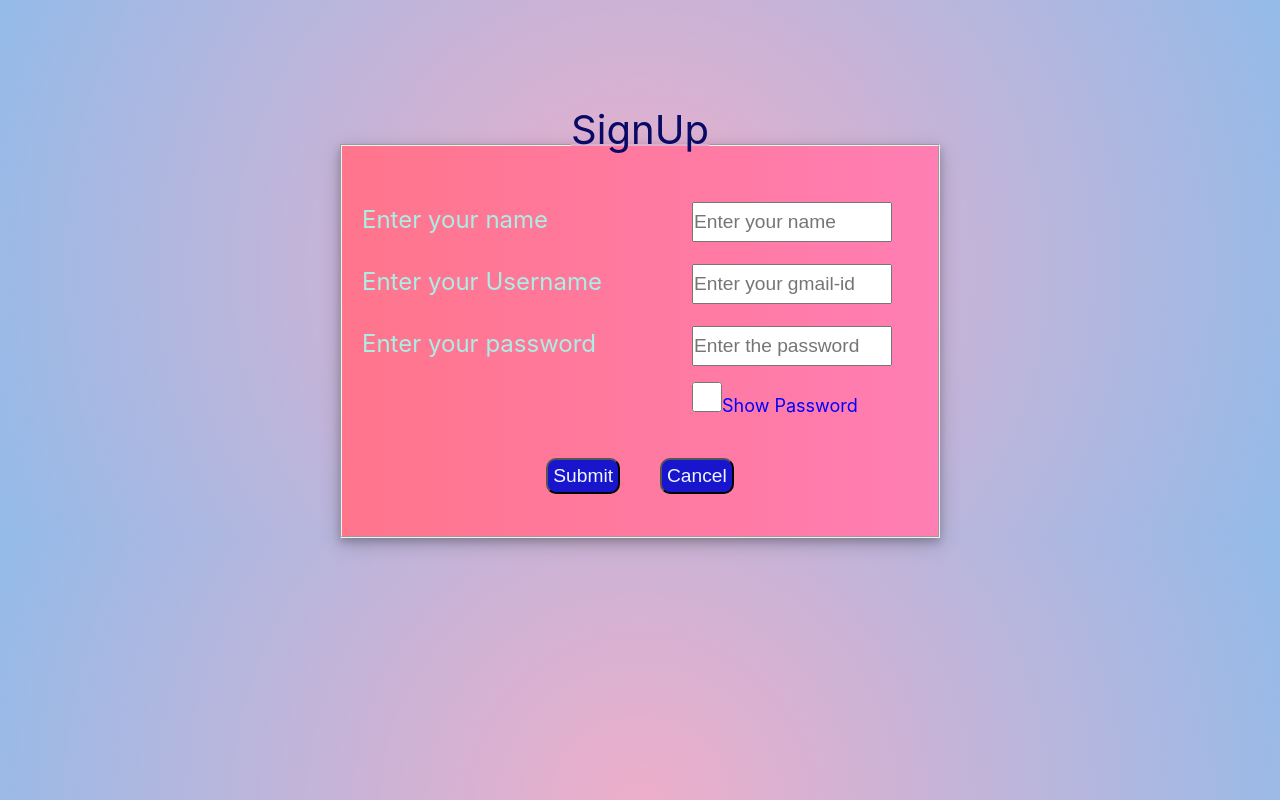
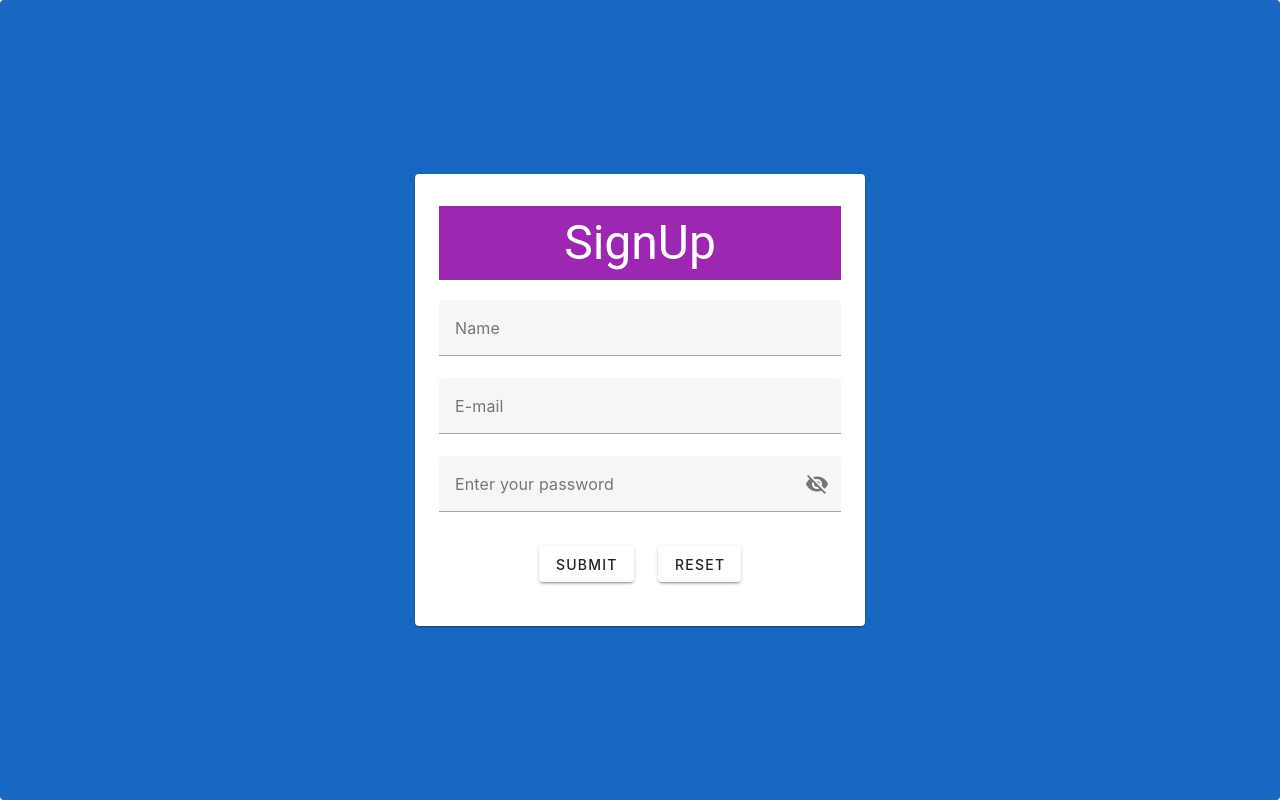
Before and after one commit to jijisreejesh/chatBot-vue--props, a Vue app: page /signup in a window 1280 px wide. Built offline with nearby package versions, Linux system fonts and the light colour scheme.

Commit message:
first commit

```diff
--- a/package.json
+++ b/package.json
@@ -9,6 +9,7 @@
     "preview": "vite preview"
   },
   "dependencies": {
+    "@mdi/font": "^7.4.47",
     "@tabler/icons-vue": "^3.24.0",
     "vue": "^3.5.12",
     "vue-router": "^4.5.0",
--- a/src/components/Signup.vue
+++ b/src/components/Signup.vue
@@ -1,13 +1,21 @@
 <script setup>
 import { ref, onMounted, reactive } from "vue";
 import { useRouter } from "vue-router";
+
 const usersArray = ref([]);
 const checkedState = ref(false);
+
+
+// Form state
+ const formRef = ref(null);
+const isFormValid = ref(false);
+
 onMounted(() => {
   let retrievedData = localStorage.getItem("user");
-  usersArray.value = retrievedData?JSON.parse(retrievedData):[];
+  usersArray.value = retrievedData ? JSON.parse(retrievedData) : [];
   console.log(usersArray.value);
 });
+
 
 const user = ref({
   id: "",
@@ -23,8 +31,9 @@ const handleCancel = () => {
   router1.push("/");
 };
 const handleSignup = () => {
-   if (usersArray.value.length===0)
-   {
+
+  if (isFormValid.value) {
+  if (usersArray.value.length === 0) {
     const getRandomNumber = (min, max) => {
       return Math.random() * (max - min) + min;
     };
@@ -37,13 +46,12 @@ const handleSignup = () => {
     user.value.email = "";
     user.value.password = "";
     checkedState.value = false;
-   }
-  else {
+  } else {
     let checkEmailExist = usersArray.value.some((i) => {
       return i.email === user.value.email;
     });
     if (checkEmailExist) {
-    console.log("Exists",checkEmailExist);
+      console.log("Exists", checkEmailExist);
       alert("User Already Exists");
     } else {
       const getRandomNumber = (min, max) => {
@@ -64,116 +72,85 @@ const handleSignup = () => {
       user.value.email = "";
       user.value.password = "";
       checkedState.value = false;
-    //}
+    }
   }
   }
 };
 const myPassword = () => {
   checkedState.value = !checkedState.value;
 };
+
+
+ // Validation rules
+ const nameRules = [
+      (v) => !!v || "Name is required",
+      (v) => (v && v.length >= 3) || "Name must be at least 3 characters long",
+    ];
+
+    const emailRules = [
+      (v) => !!v || "Email is required",
+      (v) => /.+@.+\..+/.test(v) || "E-mail must be valid",
+    ];
+ // Validation rules
+ const passwordRules = [
+      (v) => !!v || "Password is required",
+      (v) =>
+        v.length >= 8 ||
+        "Password must be at least 8 characters long",
+      (v) =>
+        /[A-Z]/.test(v) || "Password must contain at least one uppercase letter",
+      (v) =>
+        /[a-z]/.test(v) || "Password must contain at least one lowercase letter",
+      (v) =>
+        /\d/.test(v) || "Password must contain at least one number",
+    ];
+
+
+// Form methods
+const validateForm = () => {
+      if (formRef.value) {
+        formRef.value.validate();
+        console.log(isFormValid.value);
+      }
+    };
 </script>
 
 <template>
-  <form @submit.prevent="handleSignup">
-    <fieldset>
-      <legend>SignUp</legend>
-      <label for="name">Enter your name</label>
-      <input
-        type="text"
-        id="name"
+
+<v-sheet class="position-absolute d-flex align-center  bg-primary justify-center w-100 h-100" rounded>
+  <v-card class="mx-auto px-6 py-8" width="450">
+  <div class="text-h3 text-center pb-3 pt-3 mb-5 bg-purple">SignUp</div>
+    <v-form @submit.prevent="handleSignup" ref="formRef" v-model="isFormValid">
+       <v-text-field
        v-model.trim="user.name"
-        placeholder="Enter your name"
+       label="Name"
+       :rules="nameRules"
        required
-      /><br />
-      <label for="email">Enter your Username</label>
-      <input
-        type="email"
+       ></v-text-field>
+
+      <v-text-field
       v-model.trim="user.email"
-        id="email"
-        placeholder="Enter your gmail-id"
+      label="E-mail"
+      :rules="emailRules"
       required
-      /><br />
-      <label for="password">Enter your password</label>
-      <input
+      ></v-text-field>
+      <v-text-field
+        v-model.trim="user.password"
+        :rules="passwordRules"
+        app
+         :append-inner-icon="checkedState ? 'mdi mdi-eye' : 'mdi mdi-eye-off'"
         :type="checkedState ? 'text' : 'password'"
-        id="password"
-        pattern="(?=.*\d)(?=.*[a-z])(?=.*[A-Z]).{8,}"
-        title="Must contain at least one number and one uppercase and lowercase letter, and at least 8 or more characters"
-        v-model.trim="user.password"
-        placeholder="Enter the password"
-      /><br />
-      <label />
-      <input type="checkbox" @click="myPassword" v-model="checkedState" />
-      <span style="font-size: large; color: blue">Show Password</span>
-      <section>
-        <input type="submit" />
-        <button @click="handleCancel">Cancel</button>
-      </section>
-    </fieldset>
-  </form>
+        label="Enter your password"
+        type="password"
+        required
+        @click="myPassword"
+      ></v-text-field>
+      <v-col class="text-center">
+     <v-btn @click="validateForm" class="mx-3" type="submit">Submit</v-btn>
+      <v-btn type="reset" class="mx-3">Reset</v-btn>
+    </v-col>
+    </v-form>
+    </v-card>
+  </v-sheet>
+
 </template>
-
-<style>
-form {
-  margin-top: 100px;
-}
-form fieldset {
-  box-shadow: 0 4px 8px 0 rgba(0, 0, 0, 0.2), 0 6px 20px 0 rgba(0, 0, 0, 0.19);
-  line-height: 60px;
-  width: 600px;
-  margin-left: auto;
-  margin-right: auto;
-  background-image: linear-gradient(to right, #ff758c 0%, #ff7eb3 100%);
-}
-legend {
-  text-align: center;
-  font-size: 40px;
-  color: rgb(9, 9, 102);
-  padding-bottom: 30px;
-}
-label {
-  display: inline-block;
-  width: 350px;
-  padding-left: 20px;
-  font-size: x-large;
-  color: rgb(171, 238, 229);
-}
-input[type="text"],
-input[type="password"],
-input[type="email"] {
-  width: 200px;
-  height: 40px;
-  font-size: larger;
-}
-input[type="text"]:focus,
-input[type="password"]:focus,
-input[type="email"]:focus {
-  background-color: antiquewhite;
-}
-input[type="checkbox"] {
-  width: 30px; /*Desired width*/
-  height: 30px; /*Desired height*/
-}
-section {
-  margin: 10px 0px 30px 0px;
-  width: 400px;
-  margin-left: auto;
-  margin-right: auto;
-  text-align: center;
-}
-section button,
-input[type="submit"] {
-  margin-left: 20px;
-  margin-right: 20px;
-  padding: 5px;
-  border-radius: 10px;
-  background-color: rgb(24, 21, 204);
-  color: aliceblue;
-  font-size: larger;
-}
-section button:hover,
-input[type="submit"]:hover {
-  background-color: aliceblue;
-  color: blue;
-}
-</style>
```
Also changed, not shown: src/main.js (+5 -2 lines), 1 other file (tests, documents, lock files or other folders). Lines whose indentation alone changed are shown as unchanged.
